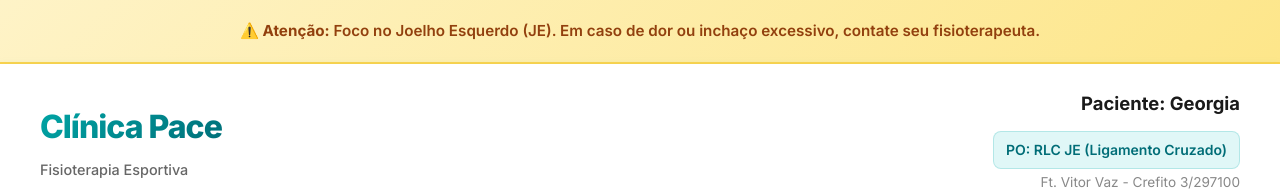
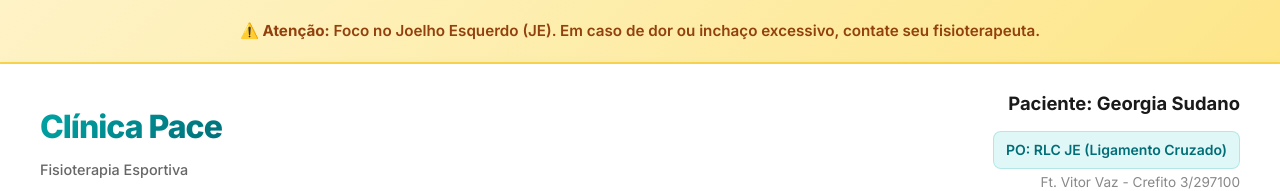
Before and after one commit to vmvaz1935/treinogeorgia, a plain HTML site: page index.html in a window 1280 px wide. Shown: the top 191 px of the page. Drawn offline with Linux system fonts and the light colour scheme.

Commit message:
Corrigir nome da paciente para Georgia Sudano

```diff
--- a/index.html
+++ b/index.html
@@ -453,7 +453,7 @@
                 </div>
             </div>
             <div class="patient-info">
-                <div class="patient-name">Paciente: Georgia</div>
+                <div class="patient-name">Paciente: Georgia Sudano</div>
                 <div class="diagnosis">PO: RLC JE (Ligamento Cruzado)</div>
                 <div style="font-size: 0.85rem; color: #888; margin-top: 2px;">Ft. Vitor Vaz - Crefito 3/297100</div>
             </div>
```
